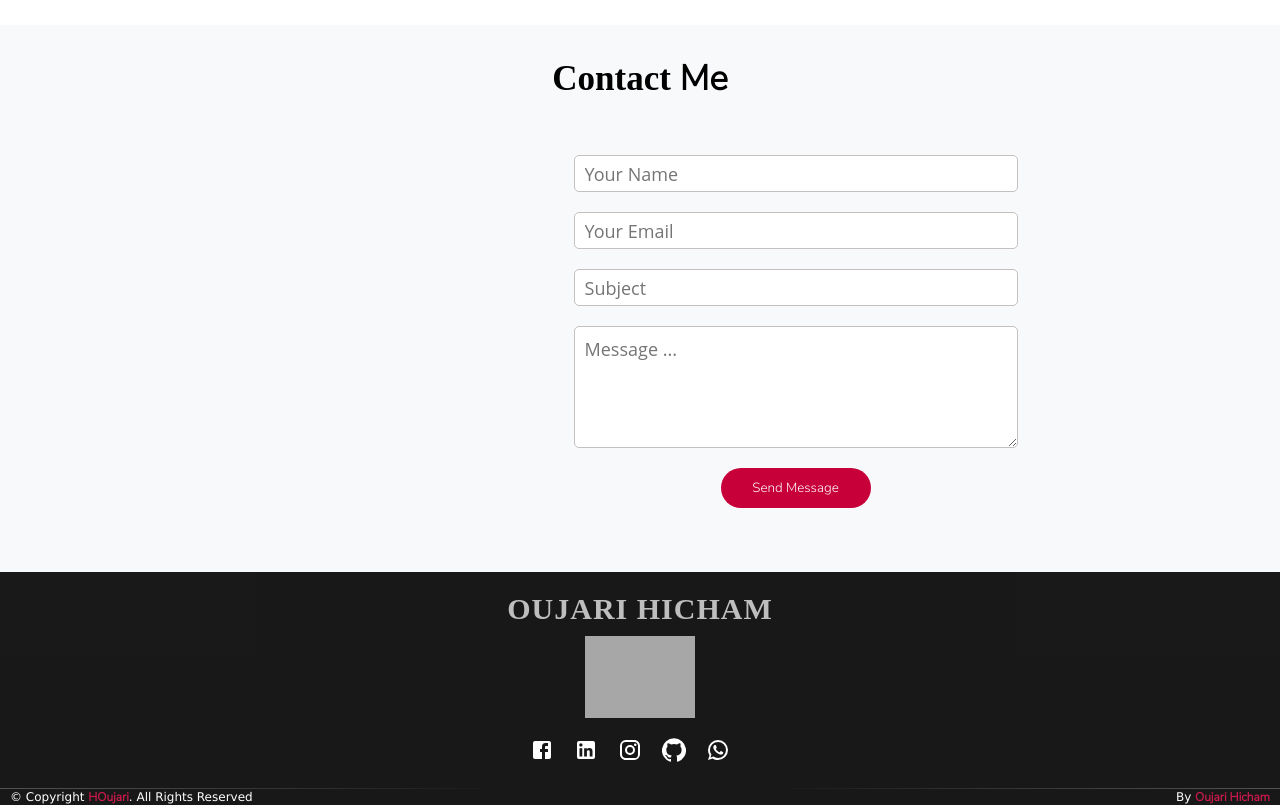
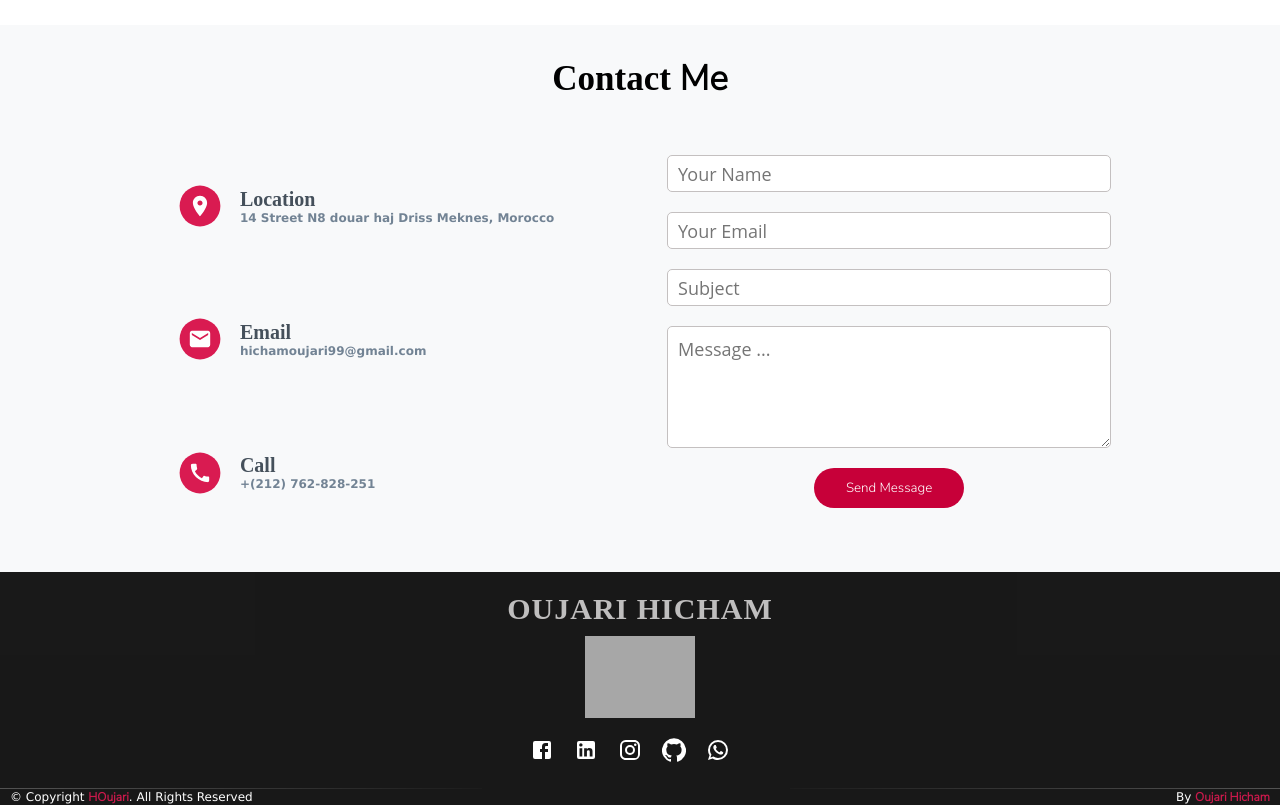
Before and after one commit to HichamOujari/h-oujari, a Next.js app: page / in a window 1280 px wide. Shown: the part 2140-2945 px from the top of the page. Built offline with nearby package versions, Linux system fonts and the light colour scheme; grey boxes are pictures that could not be loaded.

Commit message:
Version finale

```diff
--- a/components/contact.js
+++ b/components/contact.js
@@ -11,7 +11,7 @@ export default class Contact extends Component {
         <p className="title">Contact <span>Me</span></p>
         <div className="content">
           <div className="infoSec">
-
+            {listInfo}
           </div>
           <div className="ContactForm">
             <input placeholder="Your Name" required className="inputT" />
--- a/components/infosD.js
+++ b/components/infosD.js
@@ -1,10 +1,18 @@
 import React, { Component } from 'react';
+import MailIcon from '@material-ui/icons/Mail';
+import CallIcon from '@material-ui/icons/Call';
+import RoomIcon from '@material-ui/icons/Room';
 
 export default class InfosD extends Component {
+  icons=[
+    <RoomIcon className="ContactIcons" />,
+    <MailIcon className="ContactIcons" />,
+    <CallIcon className="ContactIcons" />
+  ]
   render() {
     return (
       <div className="infosD">
-          {this.props.data.icon}
+          {this.icons[this.props.data.icon]}
           <div className="info">
               <p className="title">{this.props.data.name}</p>
               <p className="content">{this.props.data.val}</p>
--- a/pages/index.js
+++ b/pages/index.js
@@ -7,9 +7,7 @@ import Ability from "../components/ability"
 import Contact from "../components/Contact"
 import Footer from "../components/footer"
 
-import MailIcon from '@material-ui/icons/Mail';
-import CallIcon from '@material-ui/icons/Call';
-import RoomIcon from '@material-ui/icons/Room';
+
 
 export default function Home() {
   const skills = [
@@ -84,17 +82,17 @@ export default function Home() {
   const contactMe = [
                   {
                     name:"Location",
-                    icon:<RoomIcon className="ContactIcons" />,
+                    icon:0,
                     val:"14 Street N8 douar haj Driss Meknes, Morocco"
                   },
                   {
                     name:"Email",
-                    icon:<MailIcon className="ContactIcons" />,
+                    icon:1,
                     val:"hichamoujari99@gmail.com"
                   },
                   {
                     name:"Call",
-                    icon:<CallIcon className="ContactIcons" />,
+                    icon:2,
                     val:"+(212) 762-828-251"
                   },
                 ]
```
